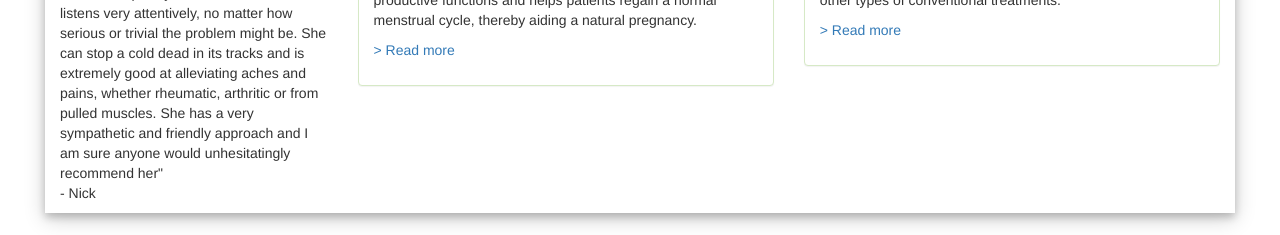
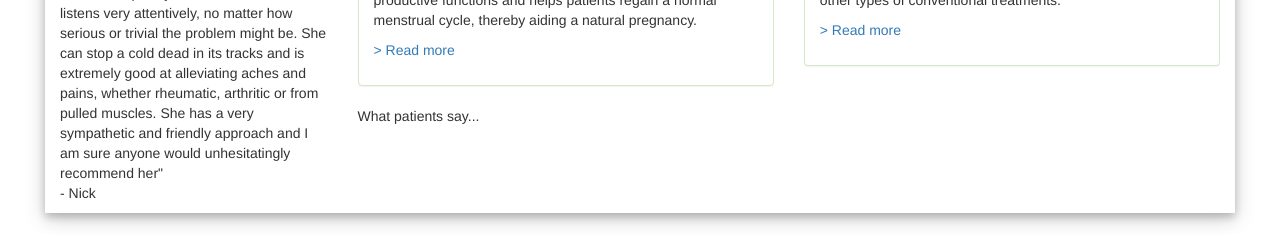
Before and after one commit to andrewchaa/clinic-site, a Jekyll site: the page built from index.html, in a window 1280 px wide. Shown: the part 694-929 px from the top of the page. Built offline with Jekyll 4.4.1, drawn with Linux system fonts in a browser that asks for light colours.

Commit message:
patients

```diff
--- a/index.html
+++ b/index.html
@@ -69,5 +69,10 @@ layout: default
         </div>
       </div>
     </div>
+
+    <div class="row" style="margin: 0px">
+      <p class="sidebar_head">What patients say...</p>
+    </div>
+
   </div>
 </div>
```
